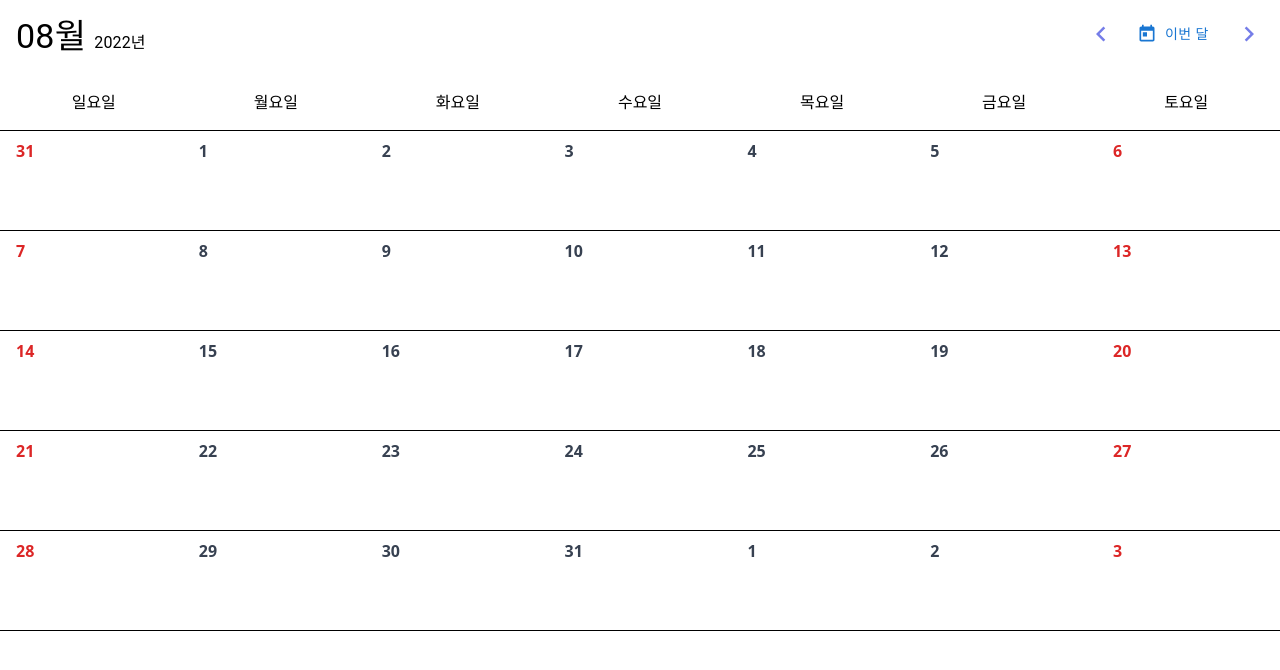
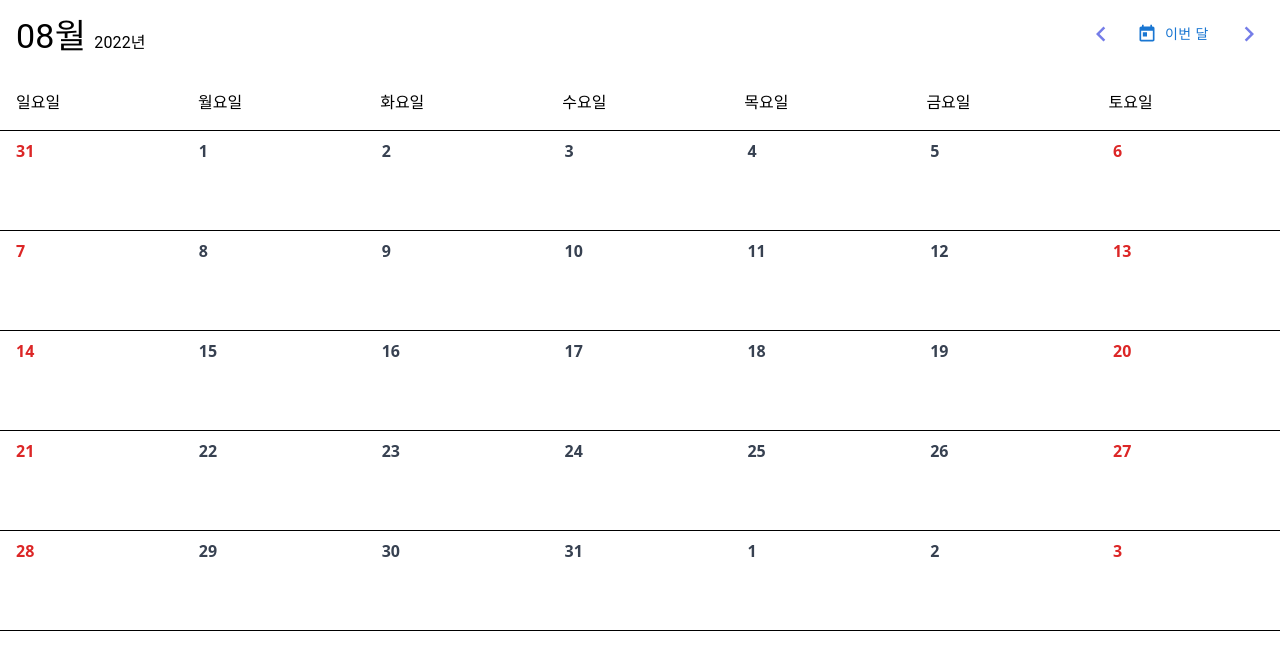
Before and after one commit to aristata/calendar-sample, a Next.js app: page /calendar in a window 1280 px wide. Shown: the top 670 px of the page. Built offline with nearby package versions, Linux system fonts and the light colour scheme.

Commit message:
style: 요일 좌측정렬

```diff
--- a/components/CalenderDays.tsx
+++ b/components/CalenderDays.tsx
@@ -22,7 +22,7 @@ const CalenderDays = () => {
       }}
     >
       {days.map((day, index) => (
-        <Grid item key={index} xs={0.95} sx={{ p: 1, textAlign: "center" }}>
+        <Grid item key={index} xs={0.95} sx={{ p: 1, textAlign: "start" }}>
           <span>{day}</span>
         </Grid>
       ))}
```
